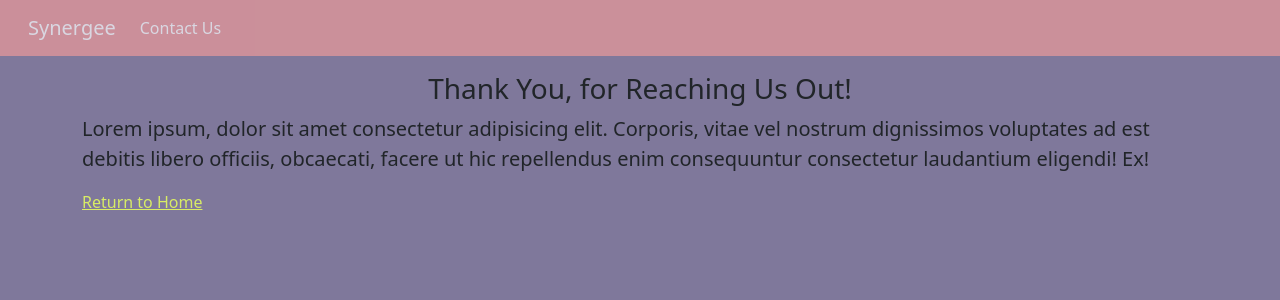
After one commit to anonshubh/synergee, a Django app: page /thank-you/ in a window 1280 px wide. The commit adds this page. Shown: the top 300 px of the page. Run offline with Django 3.2, Linux system fonts and the light colour scheme; some libraries are stand-ins or nearby versions.

Commit message:
Added Thank-You Page

```diff
--- a/group/forms.py
+++ b/group/forms.py
@@ -10,5 +10,5 @@ class ContactForm(forms.ModelForm):
         model = Contact
         fields = '__all__'
         widgets = {
-            'content':forms.Textarea(attrs={'rows':7,'cols':40})
+            'your_message':forms.Textarea(attrs={'rows':7,'cols':40})
         }
--- a/group/models.py
+++ b/group/models.py
@@ -41,7 +41,7 @@ class Contact(models.Model):
     """
     email = models.EmailField(max_length=56)
     name = models.CharField(max_length=56)
-    content = models.TextField()
+    your_message = models.TextField()
     receiver = models.ForeignKey(Member,on_delete=models.CASCADE,null=True,blank=True)
     entire_team = models.BooleanField(default=False)
     timestamp = models.DateTimeField(auto_now_add=True)
--- a/group/templates/group/index.html
+++ b/group/templates/group/index.html
@@ -51,7 +51,7 @@
         {% csrf_token %}
         {{form|crispy}}
         <button type="button" class="btn btn-primary btn-sm my-2" data-bs-toggle="modal" data-bs-target="#staticBackdrop">Proceed</button>
-        {% include 'group/_modal.html' %}
+        {% include 'group/modal_.html' %}
       </form>
     </div>
 
--- a/group/templates/group/_modal.html
+++ b/group/templates/group/modal_.html
@@ -3,11 +3,8 @@
     <div class="modal-dialog modal-dialog-centered">
       <div class="modal-content">
         <div class="modal-header">
-          <h5 class="modal-title" id="staticBackdropLabel">Modal title</h5>
+          <h5 class="modal-title" id="staticBackdropLabel">Are you Sure?</h5>
           <button type="button" class="btn-close" data-bs-dismiss="modal" aria-label="Close"></button>
-        </div>
-        <div class="modal-body">
-          Are you Sure?
         </div>
         <div class="modal-footer">
           <button type="button" class="btn btn-danger btn-sm" data-bs-dismiss="modal">Close</button>
--- /dev/null
+++ b/group/templates/group/success-message.html
@@ -0,0 +1,11 @@
+{% extends 'base.html' %}
+
+{% block content %}
+
+<div class="container">
+    <h3 class="text-center">Thank You, for Reaching Us Out!</h3>
+    <p class="lead">Lorem ipsum, dolor sit amet consectetur adipisicing elit. Corporis, vitae vel nostrum dignissimos voluptates ad est debitis libero officiis, obcaecati, facere ut hic repellendus enim consequuntur consectetur laudantium eligendi! Ex!</p>
+    <a style="color: rgb(216, 236, 101);" href="{% url 'list-profile' %}">Return to Home</a>
+</div>
+
+{% endblock %}
--- a/group_portfolio_src/urls.py
+++ b/group_portfolio_src/urls.py
@@ -16,8 +16,13 @@ Including another URLconf
 from django.contrib import admin
 from django.urls import path,include
 
+from django.views.generic import TemplateView
+
 urlpatterns = [
     path('admin/', admin.site.urls),
     path('',include('group.urls')),
     path('blog/',include('blog.urls')),
+
+    path('thank-you/',TemplateView.as_view(template_name='group/success-message.html'),name='thank-you'),
+
 ]
```
Also changed, not shown: group/views.py (+5 -3 lines), db.sqlite3, group/migrations/0010_auto_20210212_1920.py (added).
